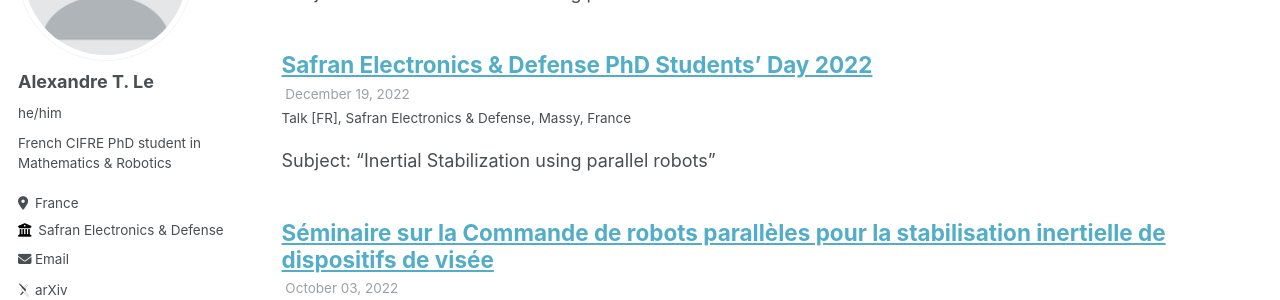
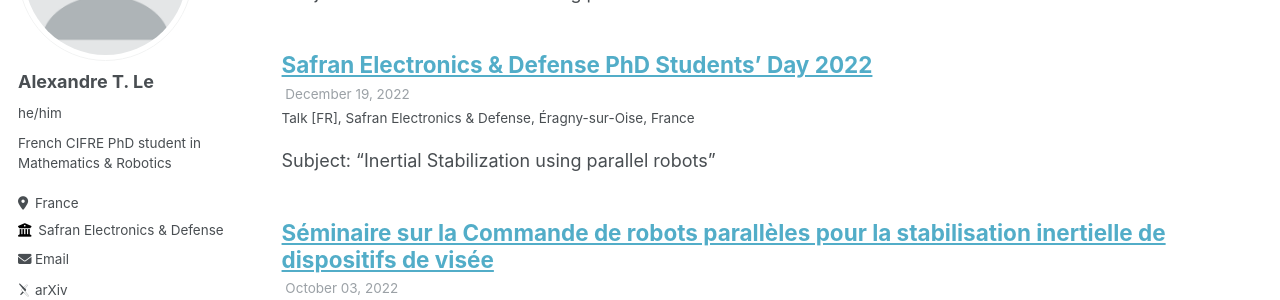
Before and after one commit to alexandre-tle/alexandre-tle.github.io, a Jekyll site: the page built from _pages/talks.html, in a window 1280 px wide and 900 px high, scrolled down 378 px. Shown: the part 150-450 px from the top of the window. Built offline with Jekyll 4.4.1, drawn with Linux system fonts in a browser that asks for light colours; some web fonts are replaced.

Commit message:
Update 2022-12-19-JDD.md

```diff
--- a/_talks/2022-12-19-JDD.md
+++ b/_talks/2022-12-19-JDD.md
@@ -5,7 +5,7 @@ type: "Talk [FR]"
 permalink:
 venue: "Safran Electronics & Defense"
 date: 2022-12-19
-location: "Massy, France"
+location: "Éragny-sur-Oise, France"
 ---
 
 Subject: "Inertial Stabilization using parallel robots"
```
